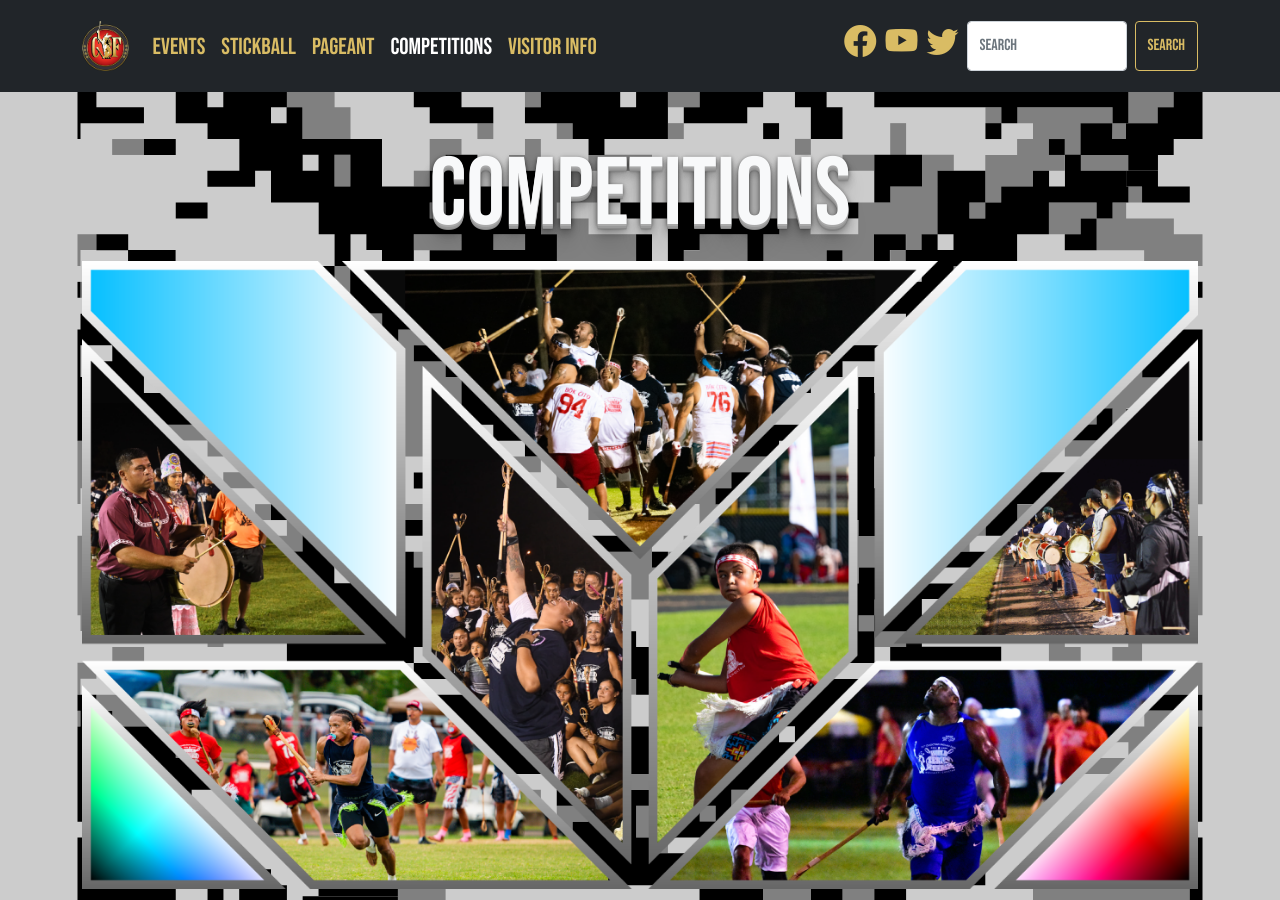
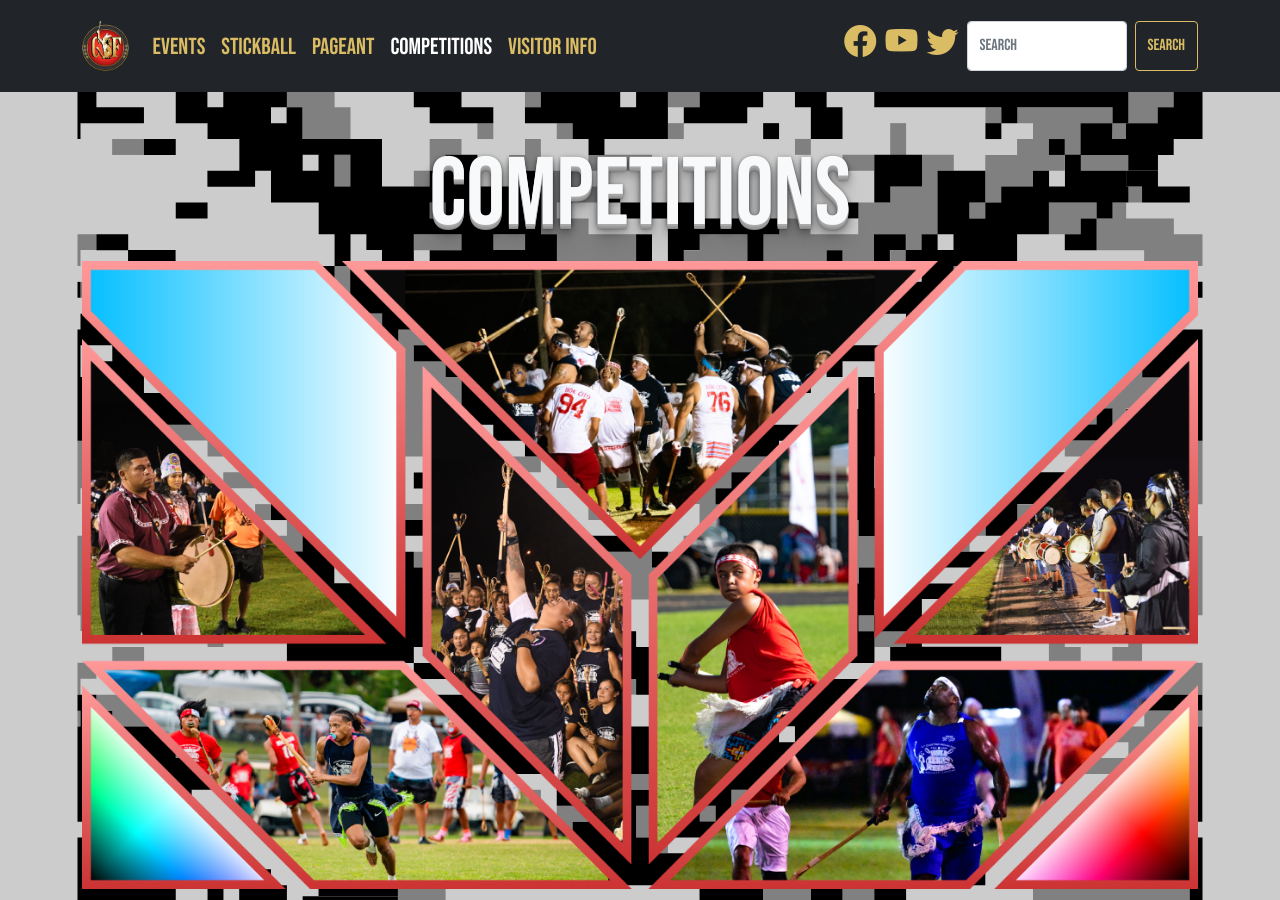
Before and after one commit to smattera/smattera.github.io, a Jekyll site: the page built from competitions/index.md, in a window 1280 px wide and 900 px high. Built offline with Jekyll 4.4.1, drawn with Linux system fonts in a browser that asks for light colours; nearby versions of some CDN libraries.

Commit message:
Update competitions.html

```diff
--- a/_includes/competitions.html
+++ b/_includes/competitions.html
@@ -1,7 +1,7 @@
 <section class="camo-bg py-5 text-center">
     <div class="container">
       <h1 class="shadow-text">Competitions</h1>
-      <img src="../assets/img/stickball-banner.png" class="img-fluid">
+      <img src="../assets/img/competition-banner.png" class="img-fluid">
 
       <h2 class="shadow-text pt-5">Rez Run 2021</h2>
       <img src="../assets/img/rezrun.png" class="img-fluid">
```
